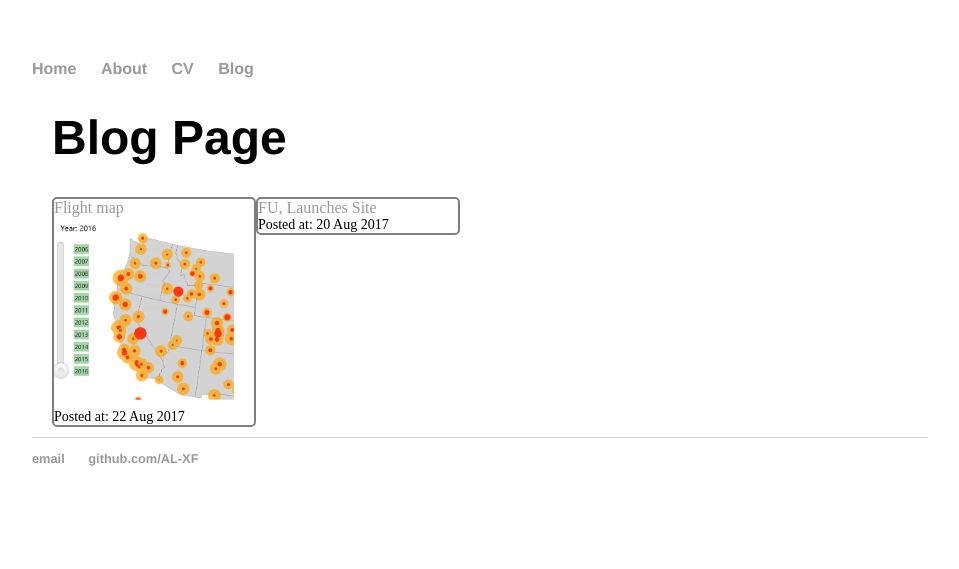
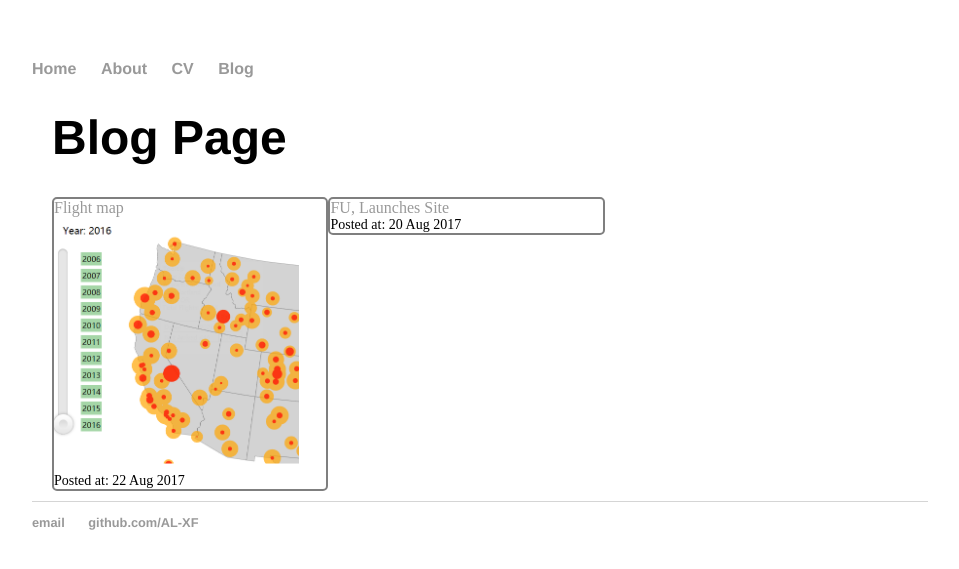
Before and after one commit to AL-XF/AL-XF.github.io, a Jekyll site: the page built from blog/index.html, in a window 1280 px wide. Shown: the top 569 px of the page, without its empty margins (160-1119 px from the left). Built offline with Jekyll 4.4.1, drawn with Linux system fonts in a browser that asks for light colours; nearby versions of some CDN libraries.

Commit message:
Update style.css

```diff
--- a/css/style.css
+++ b/css/style.css
@@ -53,7 +53,7 @@ footer {
 }
 
 .grid-item {
-    width: 200px;
+    width: calc(33% - 10px);
     margin-bottom: 10px;
     float: left;
     border: 2px solid #333;
@@ -67,7 +67,7 @@ footer {
 }
 .item_img img {
     position: relative;
-    width: 180px;
+    width: calc(90%);
     margin: 5px auto;
 }
 .item_caption{
```
